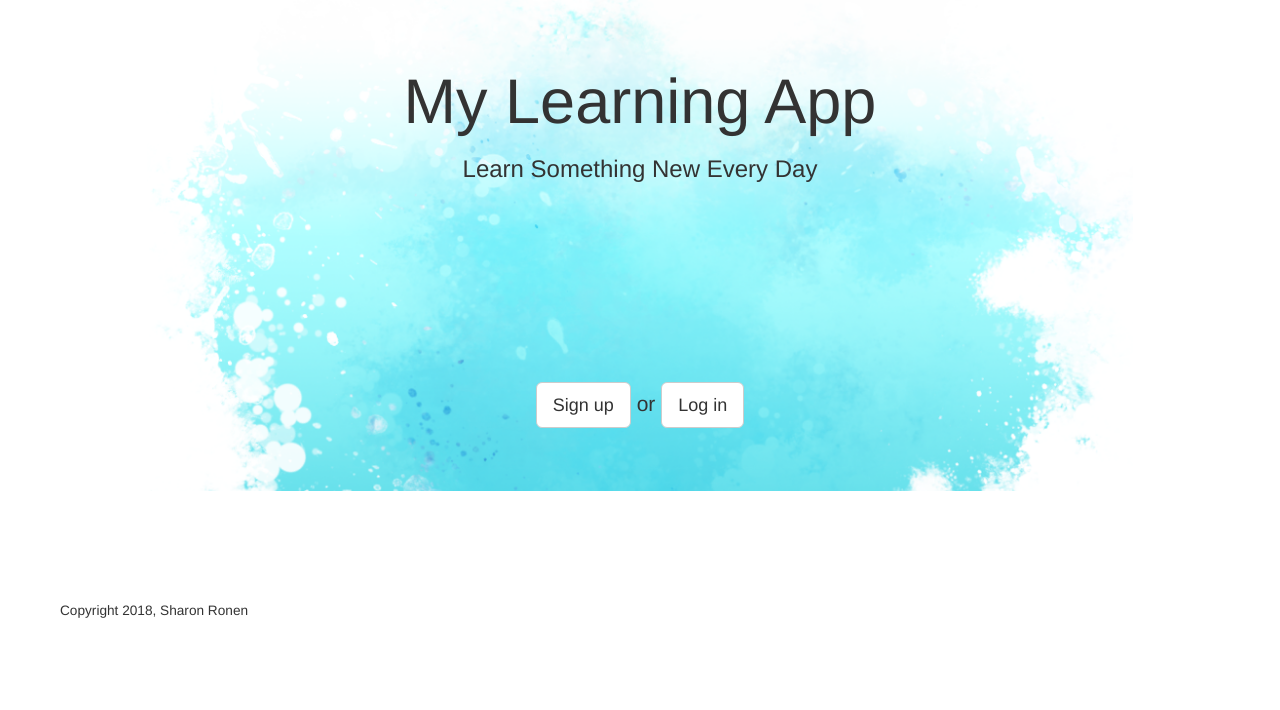
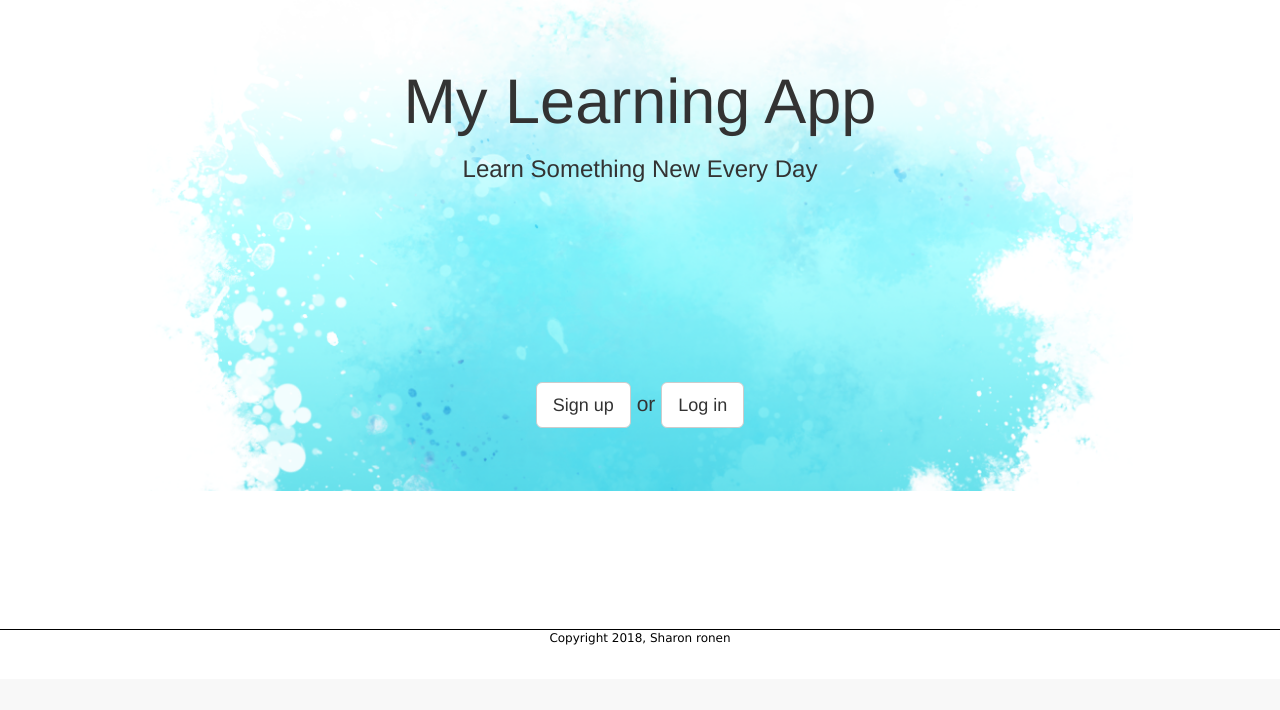
Before and after one commit to sharonen/my_learning_app, a Django app: page / in a window 1280 px wide. Shown: the part 121-831 px from the top of the page. After the commit the page ends 766 px from the top, so only its background shows below. Run offline with Django 3.2, Linux system fonts and the light colour scheme; some libraries are stand-ins or nearby versions.

Commit message:
updating the UI

```diff
--- a/assets/css/layout.css
+++ b/assets/css/layout.css
@@ -111,24 +111,19 @@
 }
 
 footer {
-  width: 100%;
-  min-height: 30px;
-  padding: 20px 0 40px 20px;
+   position:absolute;
+   bottom:0;
+   width:100%;
+   height:60px;   /* Height of the footer */
+ }
+
+.copyright {
+    margin: 10px auto 0 auto;
+    width: 100%;
+    font-family: Verdana, Geneva, sans-serif;
+    font-size: 12px;
+    font-style: normal;
+    text-align: center;
+    color: black;
+    border-top: 1px solid black;
 }
-
-footer .copyright {
-  top: -8px;
-  margin-right: 20px;
-  font-size: .75em;
-}
-
-/* Styles for larger screens */
-@media screen and (min-width: 720px) {
-
-  footer {
-    font-size: 1.3em;
-    max-width: 1200px;
-    margin: 40px auto;
-  }
-
-}
--- a/templates/layout.html
+++ b/templates/layout.html
@@ -53,10 +53,12 @@
         </div>
 
 
+
         <script src="https://code.jquery.com/jquery-2.2.4.min.js"></script>
         <script src="https://maxcdn.bootstrapcdn.com/bootstrap/3.3.6/js/bootstrap.min.js" integrity="sha384-0mSbJDEHialfmuBBQP6A4Qrprq5OVfW37PRR3j5ELqxss1yVqOtnepnHVP9aJ7xS" crossorigin="anonymous"></script>
-         <footer>
-     		 <p class="copyright">Copyright 2018, Sharon Ronen</p>
-   		</footer>
-    </body>
+     </body>
+     <footer>
+  			<p class="copyright">Copyright 2018, Sharon ronen</p>
+	</footer>
+
 </html>
```
Also changed, not shown: 1 other file.
